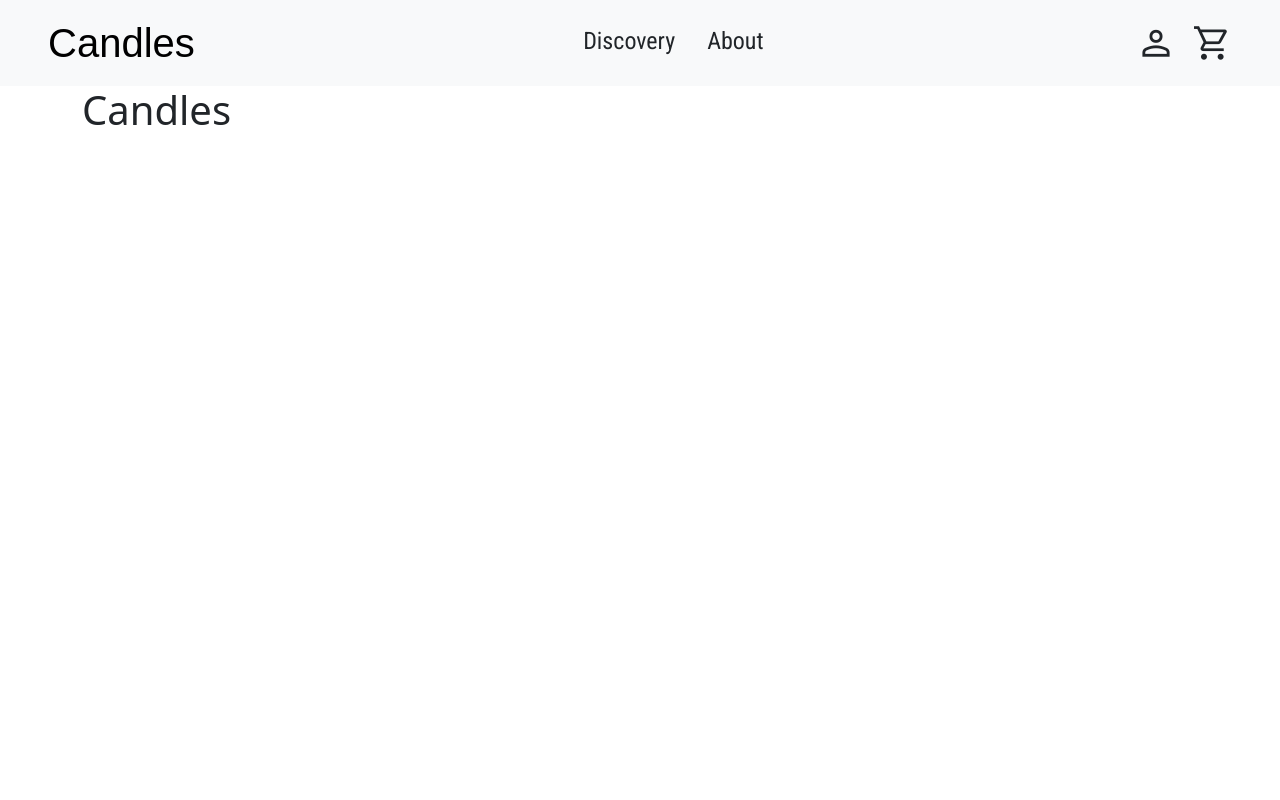
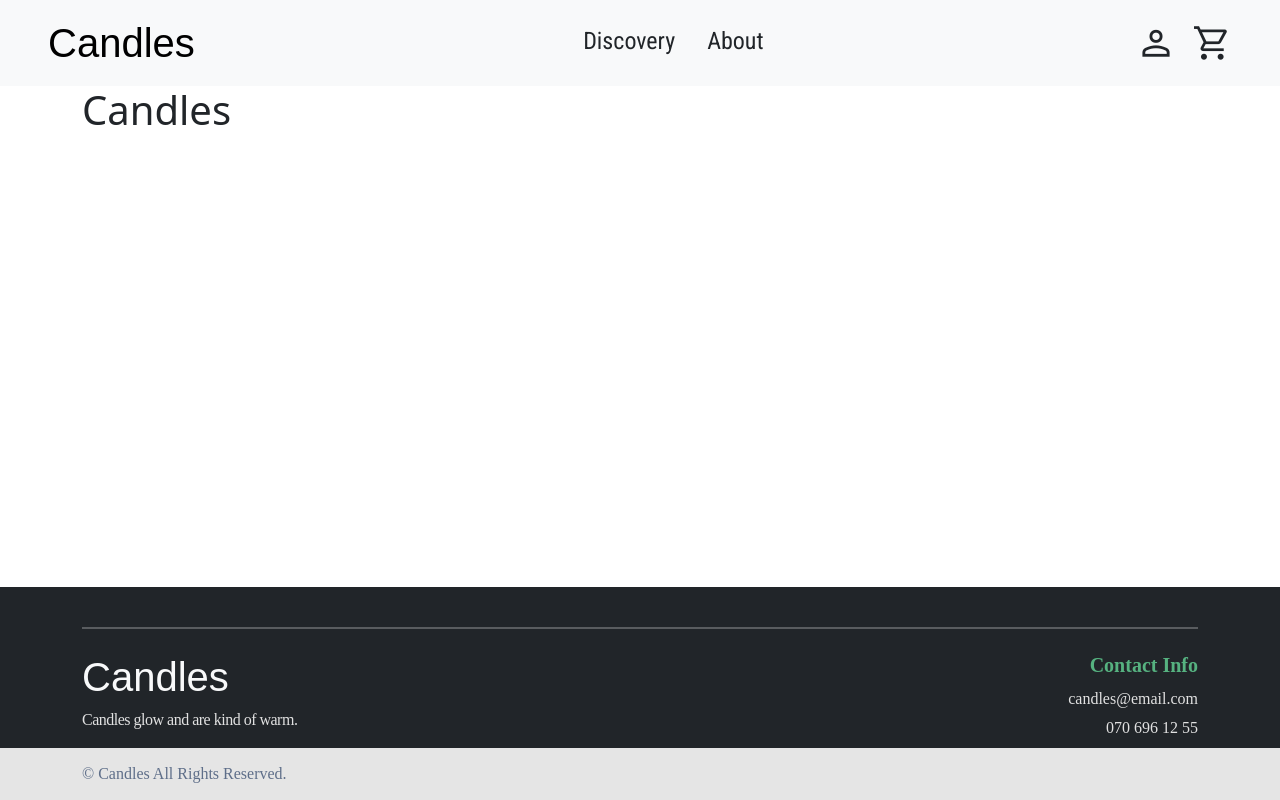
Before and after one commit to tsiapalis/webshop_group, a Django app: page / in a window 1280 px wide. Run offline with Django 5.2, Linux system fonts and the light colour scheme; some web fonts are replaced.

Commit message:
Added footer

```diff
--- a/static/css/base.css
+++ b/static/css/base.css
@@ -1,3 +1,16 @@
+body {
+    display: flex;
+    flex-direction: column;
+    min-height: 100vh;
+    margin: 0;
+
+}
+
+footer {
+    margin-top: auto;
+}
+
+
 .stick-no-bills-font {
     font-family: 'Stick No Bills', sans-serif;
     font-weight: 400;
@@ -41,3 +54,74 @@
     width: 100%;
     background: black;
 }
+
+
+
+
+
+/* Footer Section */
+body .footer-section {
+    background: #272727;
+    padding-top: 1rem;
+}
+
+/* Horizontal Line */
+.footer-line {
+    border: 1.5px solid #FFFFFF;
+    margin: 1.5rem 0;
+}
+
+/* Footer Content: Left Section */
+.footer-title {
+    font-family: 'Post No Bills Colombo ExtraBold';
+    font-size: 40px;
+    color: #E1E1E1;
+    font-weight: 800;
+    line-height: 57.6px;
+    text-align: left;
+}
+
+.footer-description {
+    font-family: 'Poppins';
+    color: #E1E1E1;
+    font-size: 16px;
+    font-weight: 400;
+    line-height: 22.8px;
+    letter-spacing: -0.5px;
+    text-align: left;
+}
+
+/* Footer Content: Right Section */
+.footer-contact {
+    font-size: 16px;
+    font-family: 'Poppins';
+    font-weight: 500;
+    line-height: 28.8px;
+}
+
+.contact-title {
+    color: #56B280;
+    font-weight: bold;
+}
+
+.contact-text {
+    color: #E1E1E1;
+    margin-bottom: 0;
+}
+
+/* Footer Bottom Section */
+.footer-bottom {
+    background: #E5E5E5;
+    padding: 0.75rem 0;
+    width: 100%;
+}
+
+.footer-bottom-text {
+    font-family: 'Poppins';
+    color: #5E6E89;
+    font-size: 16px;
+    font-weight: 400;
+    line-height: 28px;
+    text-align: left;
+    margin-bottom: 0;
+}
--- a/templates/core_app/base.html
+++ b/templates/core_app/base.html
@@ -73,6 +73,39 @@
         {% block body_block %}
         {% endblock %}
     </div>
+
+
+    <!-- Footer Section -->
+    <footer class="footer-section bg-dark text-light">
+        <div class="container">
+            <!-- Horizontal Line -->
+            <hr class="footer-line">
+            <!-- Footer Content -->
+            <div class="row">
+                <!-- Left Section: Candles Description -->
+                <div class="col-md-6">
+                    <h5 class="navbar-brand stick-no-bills-font fs-1 fw-normal">Candles</h5>
+                    <p class="footer-description">
+                        Candles glow and are kind of warm.
+                    </p>
+                </div>
+                <!-- Right Section: Contact Info -->
+                <div class="col-md-6 text-md-end footer-contact">
+                    <h5 class="contact-title">Contact Info</h5>
+                    <p class="contact-text">candles@email.com</p>
+                    <p class="contact-text">070 696 12 55</p>
+                </div>
+            </div>
+        </div>
+
+        <!-- Footer Bottom -->
+        <div class="footer-bottom">
+            <div class="container">
+                <p class="footer-bottom-text">&copy; Candles All Rights Reserved.</p>
+            </div>
+        </div>
+    </footer>
+
 </body>
 
 </html>
```
